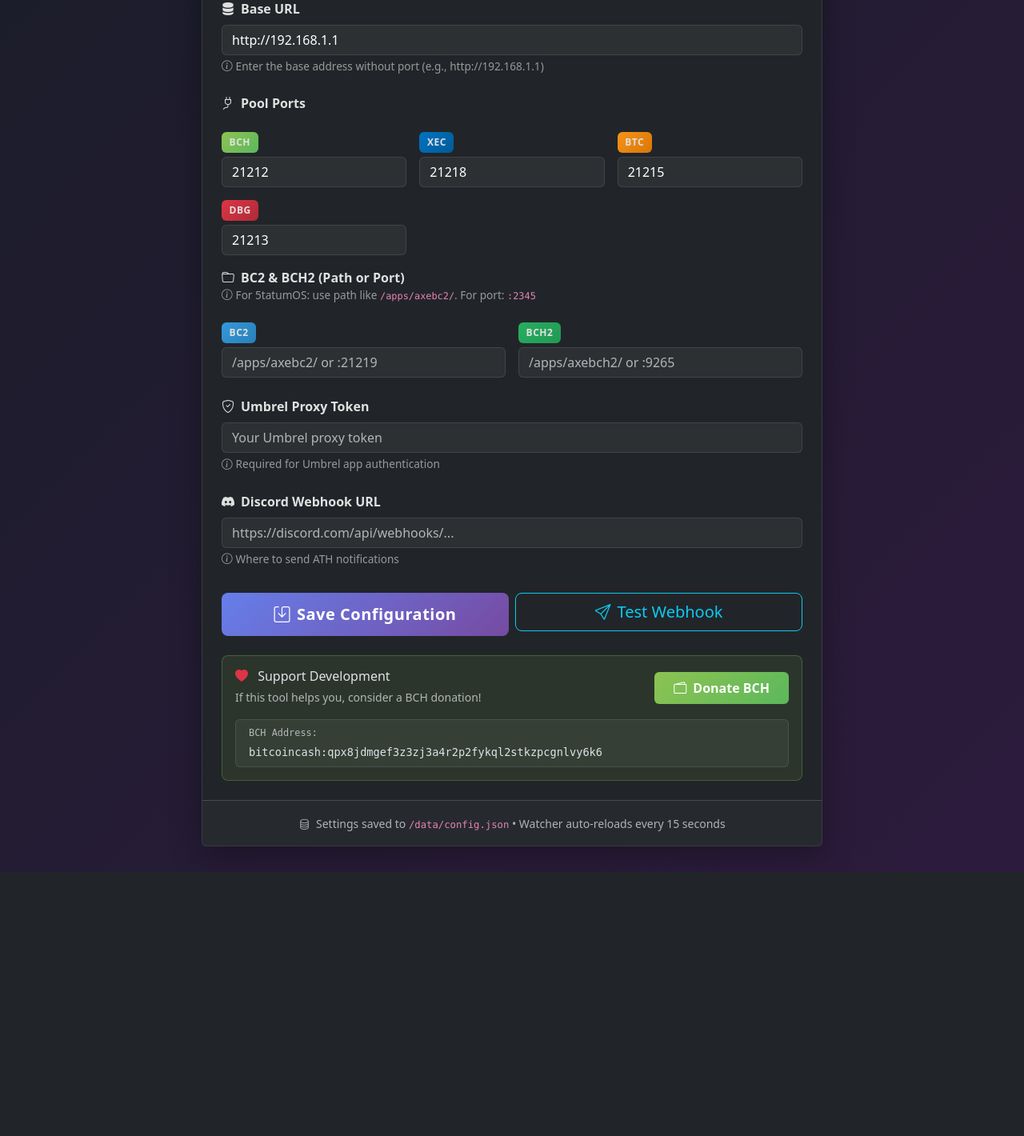
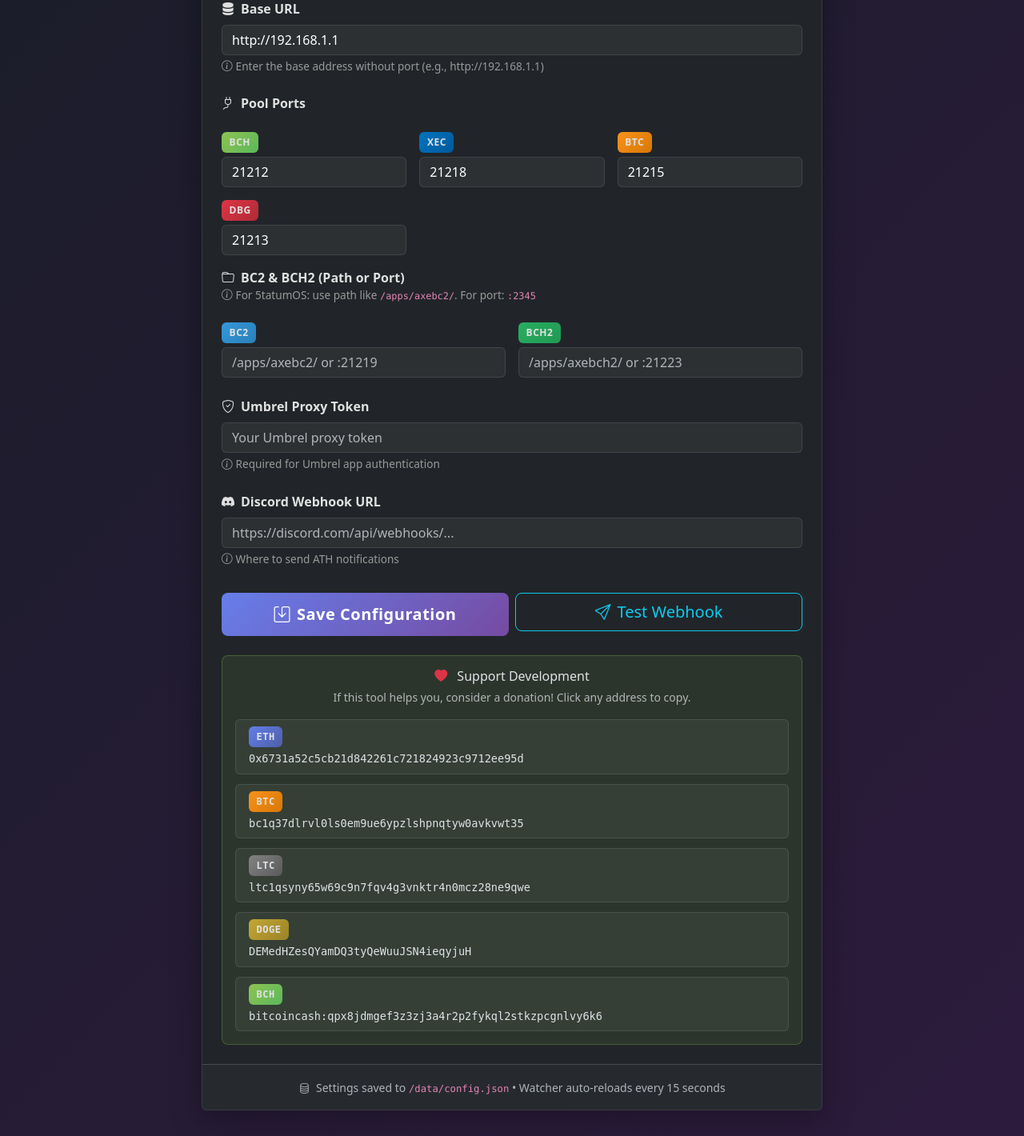
Before and after one commit to AkaCurtis/Axe-Webhooks, a Flask app: page / in a window 1280 px wide. Shown: the part 246-1666 px from the top of the page at 80% size. Before the commit the page ends 1336 px from the top, so only its background shows below. Run offline with Flask 3, Linux system fonts and the light colour scheme.

Commit message:
Updated BCH2 ports and added/changed donation addresses

```diff
--- a/axe-webhooks/umbrel-app.yml
+++ b/axe-webhooks/umbrel-app.yml
@@ -16,7 +16,7 @@
 repo: https://github.com/AkaCurtis/Axe-Webhooks
 support: https://github.com/AkaCurtis/Axe-Webhooks/issues
 gallery: []
-releaseNotes: BCH2 image update
+releaseNotes: Updated BCH2 Port and added/changed donation addresses
 dependencies: []
 path: ""
 defaultUsername: ""
--- a/axe-webhooks/web/templates/index.html
+++ b/axe-webhooks/web/templates/index.html
@@ -81,6 +81,9 @@
     .badge-dbg { background: linear-gradient(135deg, #dc3545 0%, #b02a37 100%); }
     .badge-bc2 { background: linear-gradient(135deg, #3498db 0%, #2980b9 100%); }
     .badge-bch2 { background: linear-gradient(135deg, #27ae60 0%, #229954 100%); }
+    .badge-eth { background: linear-gradient(135deg, #627eea 0%, #4e5fa6 100%); }
+    .badge-ltc { background: linear-gradient(135deg, #838383 0%, #5a5a5a 100%); }
+    .badge-doge { background: linear-gradient(135deg, #c3a634 0%, #9a8328 100%); }
     .donate-section {
       background: rgba(141, 195, 81, 0.1);
       border: 1px solid rgba(141, 195, 81, 0.3);
@@ -104,7 +107,7 @@
       box-shadow: 0 8px 20px rgba(141, 195, 81, 0.4);
       color: white;
     }
-    .bch-address {
+    .crypto-address {
       background: rgba(255,255,255,0.05);
       border: 1px solid rgba(255,255,255,0.1);
       padding: 0.5rem 1rem;
@@ -114,9 +117,13 @@
       word-break: break-all;
       cursor: pointer;
       transition: background 0.2s;
+      margin-bottom: 0.75rem;
     }
-    .bch-address:hover {
+    .crypto-address:hover {
       background: rgba(255,255,255,0.08);
+    }
+    .crypto-address:last-child {
+      margin-bottom: 0;
     }
   </style>
 </head>
@@ -204,7 +211,7 @@
               <label class="form-label form-label-sm">
                 <span class="crypto-badge badge-bch2">BCH2</span>
               </label>
-              <input name="bch2_path" value="{{ cfg.bch2_path }}" class="form-control" placeholder="/apps/axebch2/ or :9265"/>
+              <input name="bch2_path" value="{{ cfg.bch2_path }}" class="form-control" placeholder="/apps/axebch2/ or :21223"/>
             </div>
           </div>
 
@@ -245,21 +252,52 @@
         </form>
 
         <div class="donate-section">
-          <div class="d-flex align-items-center justify-content-between flex-wrap gap-3">
-            <div>
+          <div class="text-center mb-3">
             <h6 class="mb-1">
               <i class="bi bi-heart-fill text-danger me-2"></i>
               Support Development
             </h6>
-              <small class="text-muted">If this tool helps you, consider a BCH donation!</small>
+            <small class="text-muted">If this tool helps you, consider a donation! Click any address to copy.</small>
           </div>
-            <a href="bitcoincash:bitcoincash:qpx8jdmgef3z3zj3a4r2p2fykql2stkzpcgnlvy6k6" class="donate-btn">
-              <i class="bi bi-wallet2 me-2"></i>Donate BCH
-            </a>
+
+          <div class="crypto-address" data-address="0x6731a52c5cb21d842261c721824923c9712ee95d" title="Click to copy">
+            <div class="d-flex align-items-center justify-content-between mb-1">
+              <span class="crypto-badge badge-eth">ETH</span>
+              <small class="text-success copy-feedback" style="display:none;"><i class="bi bi-check-circle"></i> Copied!</small>
             </div>
-          <div class="bch-address mt-3" id="bchAddress" title="Click to copy">
-            <small class="text-muted d-block mb-1">BCH Address:</small>
-            bitcoincash:qpx8jdmgef3z3zj3a4r2p2fykql2stkzpcgnlvy6k6
+            <div class="text-break">0x6731a52c5cb21d842261c721824923c9712ee95d</div>
+          </div>
+
+          <div class="crypto-address" data-address="bc1q37dlrvl0ls0em9ue6ypzlshpnqtyw0avkvwt35" title="Click to copy">
+            <div class="d-flex align-items-center justify-content-between mb-1">
+              <span class="crypto-badge badge-btc">BTC</span>
+              <small class="text-success copy-feedback" style="display:none;"><i class="bi bi-check-circle"></i> Copied!</small>
+            </div>
+            <div class="text-break">bc1q37dlrvl0ls0em9ue6ypzlshpnqtyw0avkvwt35</div>
+          </div>
+
+          <div class="crypto-address" data-address="ltc1qsyny65w69c9n7fqv4g3vnktr4n0mcz28ne9qwe" title="Click to copy">
+            <div class="d-flex align-items-center justify-content-between mb-1">
+              <span class="crypto-badge badge-ltc">LTC</span>
+              <small class="text-success copy-feedback" style="display:none;"><i class="bi bi-check-circle"></i> Copied!</small>
+            </div>
+            <div class="text-break">ltc1qsyny65w69c9n7fqv4g3vnktr4n0mcz28ne9qwe</div>
+          </div>
+
+          <div class="crypto-address" data-address="DEMedHZesQYamDQ3tyQeWuuJSN4ieqyjuH" title="Click to copy">
+            <div class="d-flex align-items-center justify-content-between mb-1">
+              <span class="crypto-badge badge-doge">DOGE</span>
+              <small class="text-success copy-feedback" style="display:none;"><i class="bi bi-check-circle"></i> Copied!</small>
+            </div>
+            <div class="text-break">DEMedHZesQYamDQ3tyQeWuuJSN4ieqyjuH</div>
+          </div>
+
+          <div class="crypto-address" data-address="bitcoincash:qpx8jdmgef3z3zj3a4r2p2fykql2stkzpcgnlvy6k6" title="Click to copy">
+            <div class="d-flex align-items-center justify-content-between mb-1">
+              <span class="crypto-badge badge-bch">BCH</span>
+              <small class="text-success copy-feedback" style="display:none;"><i class="bi bi-check-circle"></i> Copied!</small>
+            </div>
+            <div class="text-break">bitcoincash:qpx8jdmgef3z3zj3a4r2p2fykql2stkzpcgnlvy6k6</div>
           </div>
         </div>
       </div>
@@ -275,15 +313,20 @@
 
   <script src="https://cdn.jsdelivr.net/npm/bootstrap@5.3.2/dist/js/bootstrap.bundle.min.js"></script>
   <script>
-    // Copy BCH address to clipboard
-    document.getElementById('bchAddress').addEventListener('click', function() {
-      const address = 'bitcoincash:qpx8jdmgef3z3zj3a4r2p2fykql2stkzpcgnlvy6k6';
+    // Copy crypto addresses to clipboard
+    document.querySelectorAll('.crypto-address').forEach(element => {
+      element.addEventListener('click', function() {
+        const address = this.getAttribute('data-address');
+        const feedback = this.querySelector('.copy-feedback');
+
         navigator.clipboard.writeText(address).then(() => {
-        const originalText = this.innerHTML;
-        this.innerHTML = '<small class="text-success"><i class="bi bi-check-circle me-1"></i>Address copied to clipboard!</small>';
+          feedback.style.display = 'inline';
           setTimeout(() => {
-          this.innerHTML = originalText;
+            feedback.style.display = 'none';
           }, 2000);
+        }).catch(err => {
+          console.error('Failed to copy:', err);
+        });
       });
     });
 
```
Lines whose indentation alone changed are shown as unchanged.
